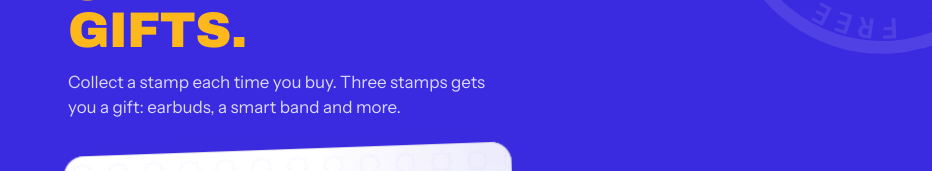
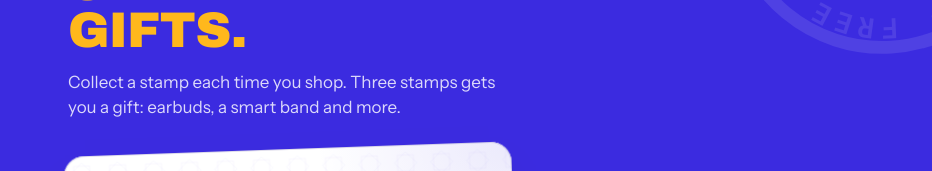
Before and after one commit to JeswinSunsi/loyalty, a Vue app: page / in a window 1280 px wide. Shown: the part 254-425 px from the top of the page, without its empty margins (348-1280 px from the left). Built offline with nearby package versions, Linux system fonts and the light colour scheme.

Commit message:
grammar chagne

```diff
--- a/src/views/HomeView.vue
+++ b/src/views/HomeView.vue
@@ -50,7 +50,7 @@ const faqs = [
         <div class="container hero-inner">
           <p class="hero-kicker">M Souq Rewards</p>
           <h1 class="display">Shop at M Souq.<br /><span>Get free gifts.</span></h1>
-          <p class="hero-lede">Collect a stamp each time you buy. Three stamps gets you a gift: earbuds, a smart band and more.</p>
+          <p class="hero-lede">Collect a stamp each time you shop. Three stamps gets you a gift: earbuds, a smart band and more.</p>
 
           <div
             class="try-card" :class="{ 'is-thump': thump, 'is-full': tryMarks === STAMP_TARGET }"
```
